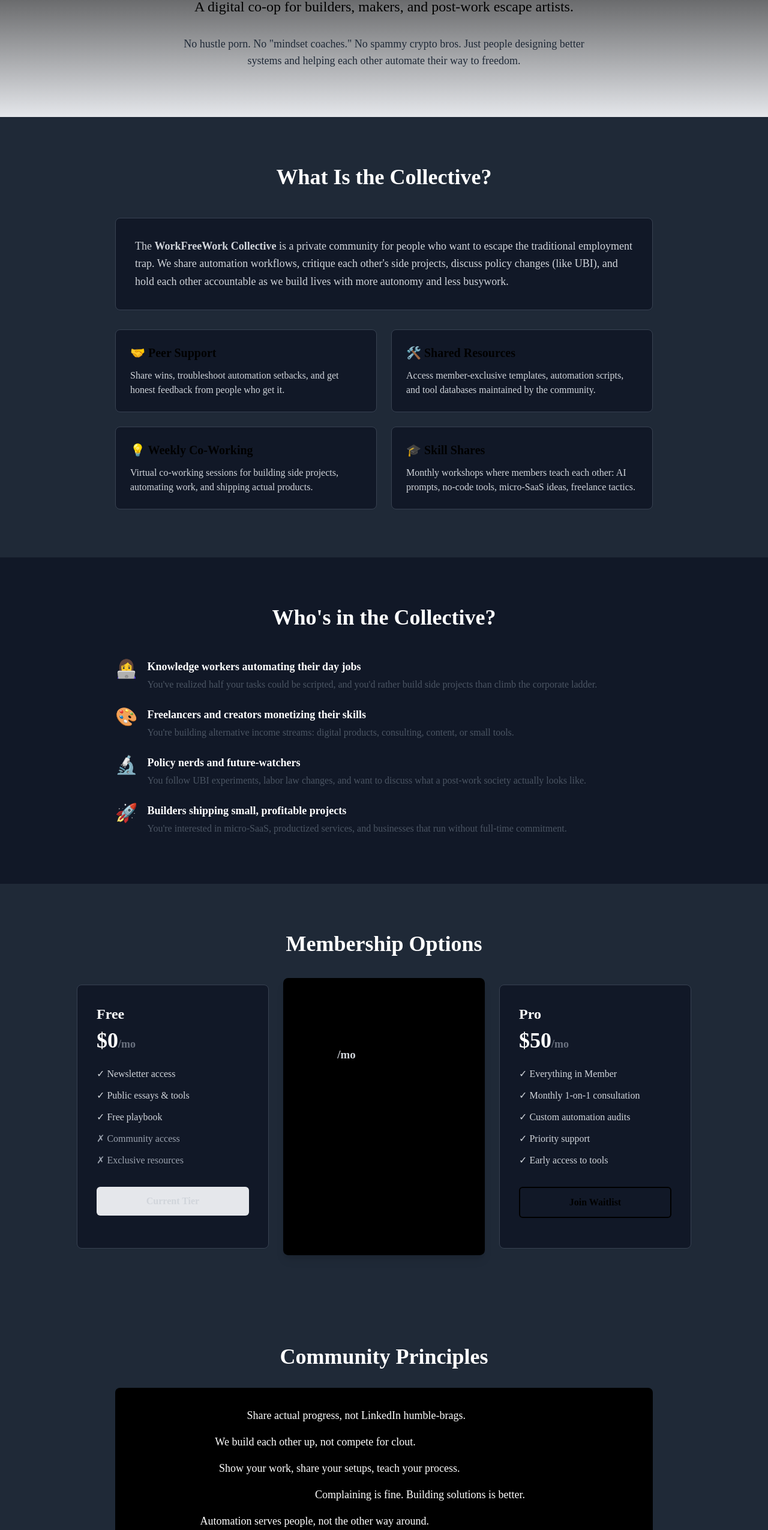
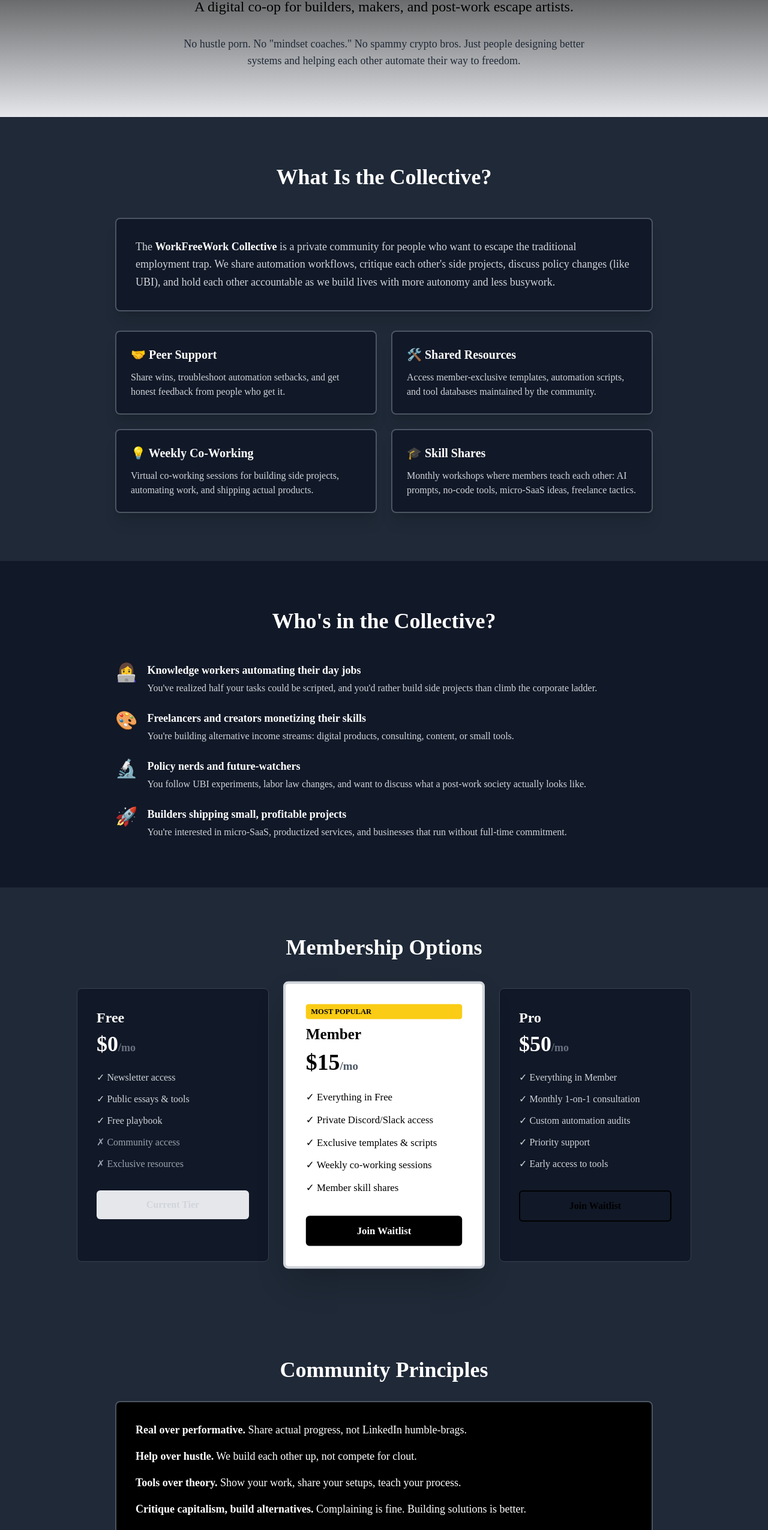
Before and after one commit to machine-squelch/workfreework, a Next.js app: page /community in a window 1280 px wide. Shown: the part 234-2784 px from the top of the page at 60% size. Built offline with nearby package versions, Linux system fonts and the light colour scheme.

Commit message:
Add files via upload

```diff
--- a/app/community/page.tsx
+++ b/app/community/page.tsx
@@ -39,13 +39,13 @@ export default function CommunityPage() {
       {/* What is the Collective */}
       <section className="py-20 px-4">
         <div className="max-w-4xl mx-auto">
-          <h2 className="text-4xl font-bold mb-12 text-center">
+          <h2 className="text-4xl font-bold mb-12 text-center text-white">
             What Is the Collective?
           </h2>
 
-          <div className="bg-gray-900 p-8 rounded-lg border border-gray-700 mb-8 border border-gray-700">
+          <div className="bg-gray-900 p-8 rounded-lg border-2 border-gray-600 mb-8 shadow-xl">
             <p className="text-lg text-gray-300 leading-relaxed">
-              The <strong>WorkFreeWork Collective</strong> is a private community for people who
+              The <strong className="text-white">WorkFreeWork Collective</strong> is a private community for people who
               want to escape the traditional employment trap. We share automation workflows,
               critique each other's side projects, discuss policy changes (like UBI), and hold
               each other accountable as we build lives with more autonomy and less busywork.
@@ -53,32 +53,32 @@ export default function CommunityPage() {
           </div>
 
           <div className="grid grid-cols-1 md:grid-cols-2 gap-6">
-            <div className="bg-gray-900 p-6 rounded-lg border border-gray-700">
-              <h3 className="text-xl font-bold mb-3 text-black">🤝 Peer Support</h3>
+            <div className="bg-gray-900 p-6 rounded-lg border-2 border-gray-600 shadow-xl">
+              <h3 className="text-xl font-bold mb-3 text-white">🤝 Peer Support</h3>
               <p className="text-gray-300">
                 Share wins, troubleshoot automation setbacks, and get honest feedback
                 from people who get it.
               </p>
             </div>
 
-            <div className="bg-gray-900 p-6 rounded-lg border border-gray-700">
-              <h3 className="text-xl font-bold mb-3 text-black">🛠️ Shared Resources</h3>
+            <div className="bg-gray-900 p-6 rounded-lg border-2 border-gray-600 shadow-xl">
+              <h3 className="text-xl font-bold mb-3 text-white">🛠️ Shared Resources</h3>
               <p className="text-gray-300">
                 Access member-exclusive templates, automation scripts, and tool databases
                 maintained by the community.
               </p>
             </div>
 
-            <div className="bg-gray-900 p-6 rounded-lg border border-gray-700">
-              <h3 className="text-xl font-bold mb-3 text-black">💡 Weekly Co-Working</h3>
+            <div className="bg-gray-900 p-6 rounded-lg border-2 border-gray-600 shadow-xl">
+              <h3 className="text-xl font-bold mb-3 text-white">💡 Weekly Co-Working</h3>
               <p className="text-gray-300">
                 Virtual co-working sessions for building side projects, automating work,
                 and shipping actual products.
               </p>
             </div>
 
-            <div className="bg-gray-900 p-6 rounded-lg border border-gray-700">
-              <h3 className="text-xl font-bold mb-3 text-black">🎓 Skill Shares</h3>
+            <div className="bg-gray-900 p-6 rounded-lg border-2 border-gray-600 shadow-xl">
+              <h3 className="text-xl font-bold mb-3 text-white">🎓 Skill Shares</h3>
               <p className="text-gray-300">
                 Monthly workshops where members teach each other: AI prompts, no-code tools,
                 micro-SaaS ideas, freelance tactics.
@@ -91,7 +91,7 @@ export default function CommunityPage() {
       {/* Who It's For */}
       <section className="py-20 px-4 bg-gray-900">
         <div className="max-w-4xl mx-auto">
-          <h2 className="text-4xl font-bold mb-12 text-center">
+          <h2 className="text-4xl font-bold mb-12 text-center text-white">
             Who's in the Collective?
           </h2>
 
@@ -99,8 +99,8 @@ export default function CommunityPage() {
             <div className="flex items-start">
               <span className="text-3xl mr-4">👩‍💻</span>
               <div>
-                <h3 className="font-bold text-lg mb-1">Knowledge workers automating their day jobs</h3>
-                <p className="text-gray-600">
+                <h3 className="font-bold text-lg mb-1 text-white">Knowledge workers automating their day jobs</h3>
+                <p className="text-gray-300">
                   You've realized half your tasks could be scripted, and you'd rather build
                   side projects than climb the corporate ladder.
                 </p>
@@ -110,8 +110,8 @@ export default function CommunityPage() {
             <div className="flex items-start">
               <span className="text-3xl mr-4">🎨</span>
               <div>
-                <h3 className="font-bold text-lg mb-1">Freelancers and creators monetizing their skills</h3>
-                <p className="text-gray-600">
+                <h3 className="font-bold text-lg mb-1 text-white">Freelancers and creators monetizing their skills</h3>
+                <p className="text-gray-300">
                   You're building alternative income streams: digital products, consulting,
                   content, or small tools.
                 </p>
@@ -121,8 +121,8 @@ export default function CommunityPage() {
             <div className="flex items-start">
               <span className="text-3xl mr-4">🔬</span>
               <div>
-                <h3 className="font-bold text-lg mb-1">Policy nerds and future-watchers</h3>
-                <p className="text-gray-600">
+                <h3 className="font-bold text-lg mb-1 text-white">Policy nerds and future-watchers</h3>
+                <p className="text-gray-300">
                   You follow UBI experiments, labor law changes, and want to discuss what
                   a post-work society actually looks like.
                 </p>
@@ -132,8 +132,8 @@ export default function CommunityPage() {
             <div className="flex items-start">
               <span className="text-3xl mr-4">🚀</span>
               <div>
-                <h3 className="font-bold text-lg mb-1">Builders shipping small, profitable projects</h3>
-                <p className="text-gray-600">
+                <h3 className="font-bold text-lg mb-1 text-white">Builders shipping small, profitable projects</h3>
+                <p className="text-gray-300">
                   You're interested in micro-SaaS, productized services, and businesses that
                   run without full-time commitment.
                 </p>
@@ -146,7 +146,7 @@ export default function CommunityPage() {
       {/* Membership Tiers */}
       <section className="py-20 px-4 bg-gray-800">
         <div className="max-w-5xl mx-auto">
-          <h2 className="text-4xl font-bold mb-12 text-center">
+          <h2 className="text-4xl font-bold mb-12 text-center text-white">
             Membership Options
           </h2>
 
@@ -168,10 +168,10 @@ export default function CommunityPage() {
             </div>
 
             {/* Member */}
-            <div className="bg-black p-8 rounded-lg shadow-lg transform scale-105">
-              <div className="text-xs font-bold mb-2 text-black">MOST POPULAR</div>
+            <div className="bg-white p-8 rounded-lg shadow-2xl transform scale-105 border-4 border-gray-300">
+              <div className="text-xs font-bold mb-2 text-black bg-yellow-400 px-2 py-1 rounded">MOST POPULAR</div>
               <h3 className="text-2xl font-bold mb-2 text-black">Member</h3>
-              <p className="text-4xl font-bold mb-6 text-black">$15<span className="text-lg text-gray-300">/mo</span></p>
+              <p className="text-4xl font-bold mb-6 text-black">$15<span className="text-lg text-gray-600">/mo</span></p>
               <ul className="space-y-3 text-black mb-8">
                 <li>✓ Everything in Free</li>
                 <li>✓ Private Discord/Slack access</li>
@@ -179,7 +179,7 @@ export default function CommunityPage() {
                 <li>✓ Weekly co-working sessions</li>
                 <li>✓ Member skill shares</li>
               </ul>
-              <button className="w-full bg-black text-black px-6 py-3 rounded-md font-semibold hover:bg-gray-900 btn-glitch">
+              <button className="w-full bg-black text-white px-6 py-3 rounded-md font-semibold hover:bg-gray-800 btn-glitch">
                 Join Waitlist
               </button>
             </div>
@@ -206,17 +206,17 @@ export default function CommunityPage() {
       {/* Community Rules */}
       <section className="py-20 px-4">
         <div className="max-w-4xl mx-auto">
-          <h2 className="text-4xl font-bold mb-8 text-center">
+          <h2 className="text-4xl font-bold mb-8 text-center text-white">
             Community Principles
           </h2>
 
-          <div className="bg-black text-white p-8 rounded-lg">
-            <ul className="space-y-4 text-lg">
-              <li><strong className="text-black">Real over performative.</strong> Share actual progress, not LinkedIn humble-brags.</li>
-              <li><strong className="text-black">Help over hustle.</strong> We build each other up, not compete for clout.</li>
-              <li><strong className="text-black">Tools over theory.</strong> Show your work, share your setups, teach your process.</li>
-              <li><strong className="text-black">Critique capitalism, build alternatives.</strong> Complaining is fine. Building solutions is better.</li>
-              <li><strong className="text-black">Humans first.</strong> Automation serves people, not the other way around.</li>
+          <div className="bg-black text-white p-8 rounded-lg border-2 border-gray-600">
+            <ul className="space-y-4 text-lg text-white">
+              <li><strong className="text-white">Real over performative.</strong> Share actual progress, not LinkedIn humble-brags.</li>
+              <li><strong className="text-white">Help over hustle.</strong> We build each other up, not compete for clout.</li>
+              <li><strong className="text-white">Tools over theory.</strong> Show your work, share your setups, teach your process.</li>
+              <li><strong className="text-white">Critique capitalism, build alternatives.</strong> Complaining is fine. Building solutions is better.</li>
+              <li><strong className="text-white">Humans first.</strong> Automation serves people, not the other way around.</li>
             </ul>
           </div>
         </div>
```
